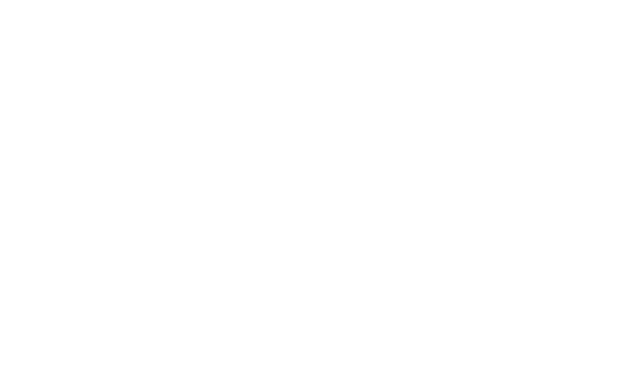
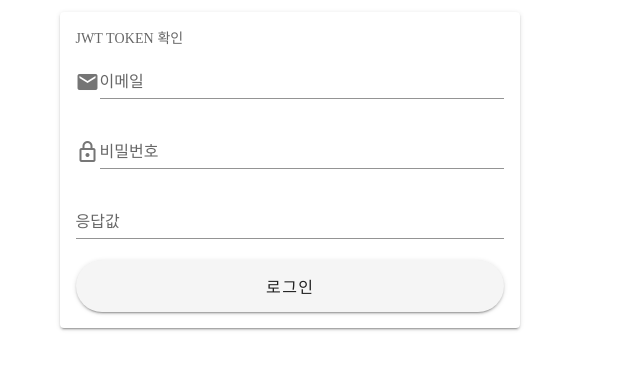
Before and after one commit to songnumber1/my-front-end, a Vue app: page /spring-jwttoken in a window 1280 px wide. Shown: the top 370 px of the page, without its empty margins (0-640 px from the left). Built offline with nearby package versions, Linux system fonts and the light colour scheme.

Commit message:
spring boot jwt 인증 확인 완료

```diff
--- a/src/layouts/default/Drawer.vue
+++ b/src/layouts/default/Drawer.vue
@@ -35,6 +35,7 @@
 			gradient: 'rgba(0, 0, 0, .7), rgba(0, 0, 0, .7)',
 			items: [
 				{ title: 'Dashboard', icon: 'mdi-view-dashboard', to: '/' },
+				{ title: 'Spring', icon: 'mdi-view-dashboard', to: '/spring-jwttoken' },
 				{
 					title: 'Pages',
 					icon: 'mdi-menu',
--- a/src/router/index.js
+++ b/src/router/index.js
@@ -14,6 +14,8 @@
 // import ProductList from '@/views/page/ProductList';
 // import PageLayout from '@/layouts/page/Index';
 // import AuthenticationLayout from '@/layouts/authentication/Index';
+
+import JwtToken from '../views/spring/JwtToken';
 
 Vue.use(VueRouter);
 
@@ -128,6 +130,11 @@
 					)
 			}
 		]
+	},
+	{
+		path: '/spring-jwttoken',
+		name: JwtToken,
+		component: JwtToken
 	}
 ];
 
--- /dev/null
+++ b/src/views/spring/JwtToken.vue
@@ -0,0 +1,71 @@
+<template>
+	<v-container>
+		<v-row justify="center">
+			<v-col cols="auto">
+				<v-card width="460">
+					<v-card-text class="text-center px-12 py-16">
+						<div class="text-h4 font-weight-black mb-10">
+							JWT TOKEN 확인
+						</div>
+						<v-text-field
+							label="이메일"
+							clearable
+							prepend-icon="mdi-email"
+							v-model="username"
+						></v-text-field>
+
+						<v-text-field
+							label="비밀번호"
+							clearable
+							prepend-icon="mdi-lock-outline"
+							v-model="password"
+						></v-text-field>
+
+						<v-text-field
+							label="응답값"
+							clearable
+							v-model="response"
+						></v-text-field>
+
+						<v-btn class="mt-6" rounded block x-large @click="login"
+							>로그인</v-btn
+						>
+					</v-card-text>
+				</v-card>
+			</v-col>
+		</v-row>
+	</v-container>
+</template>
+
+<script>
+import axios from 'axios';
+
+export default {
+	name: 'SignIn',
+	data() {
+		return {
+			username: null,
+			password: null,
+			response: null
+		};
+	},
+	methods: {
+		login() {
+			console.log(this.username, this.password);
+			axios.defaults.headers.post['Authorization'] = 'cos';
+
+			axios
+				.post('/jwt/login', {
+					username: this.username,
+					password: this.password
+				})
+				.then(response => {
+					console.log(response);
+				})
+				.catch(ex => {
+					console.log(ex);
+				});
+		}
+	}
+};
+</script>
--- a/vue.config.js
+++ b/vue.config.js
@@ -1,4 +1,15 @@
 module.exports = {
 	transpileDependencies: ['vuetify'],
-	runtimeCompiler: true
+	runtimeCompiler: true,
+	devServer: {
+		//proxy: 'http://localhost:8089'
+		proxy: {
+			'/': {
+				target: 'http://localhost:8089/',
+				pathRewrite: { '^/': '' },
+				changeOrigin: true,
+				secure: false
+			}
+		}
+	}
 };
```
